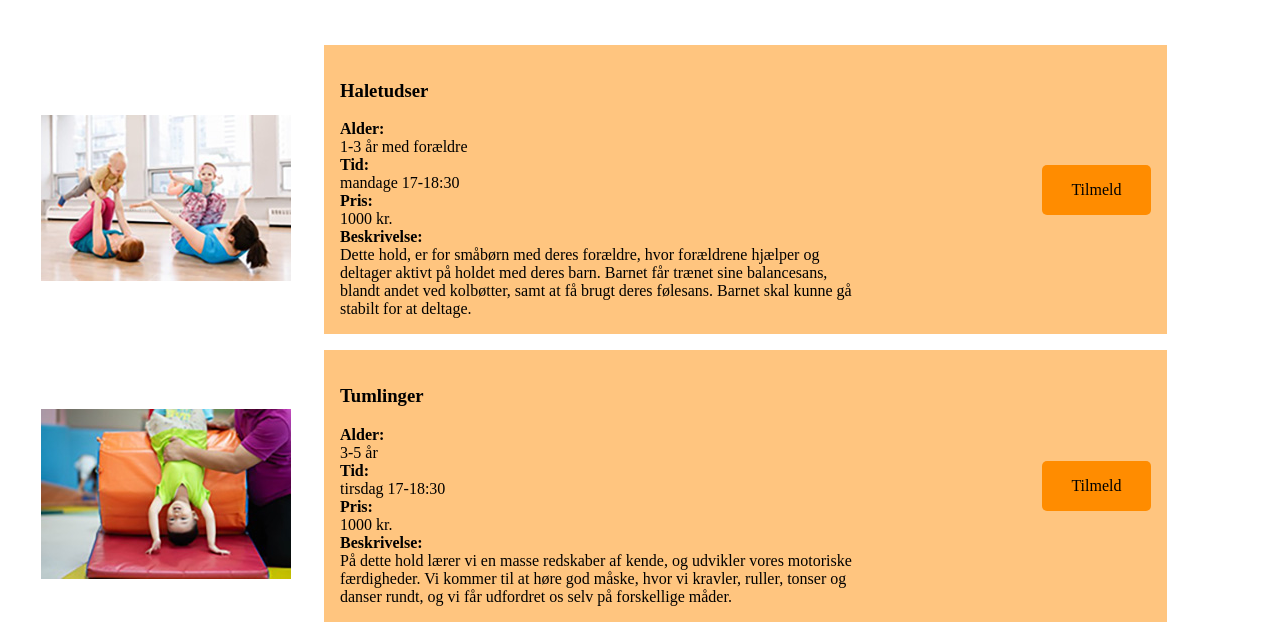
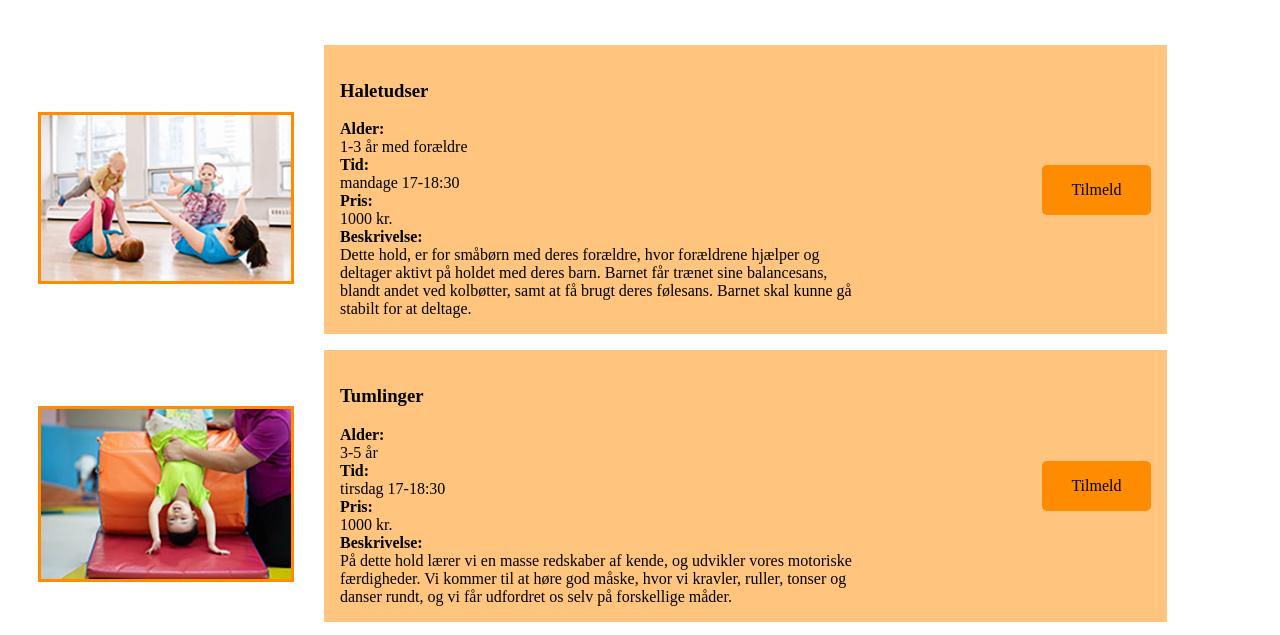
Before and after one commit to CarlAugustenborg/TEMA_1.2_DEL2, a plain HTML site: page ny_ver_1.2-2/holdtilmelding.html in a window 1280 px wide. Shown: the part 142-777 px from the top of the page. Drawn offline with Linux system fonts and the light colour scheme.

Commit message:
Update holdtilmeld.css

```diff
--- a/ny_ver_1.2-2/holdtilmeld.css
+++ b/ny_ver_1.2-2/holdtilmeld.css
@@ -106,6 +106,8 @@ display: none;
 		margin-bottom: auto;
 		grid-column: 1 / 4;
 		display: block;
+		border-style:solid;
+		border-color: rgba(255,140,0,1.00);
 
 	}
 
```
